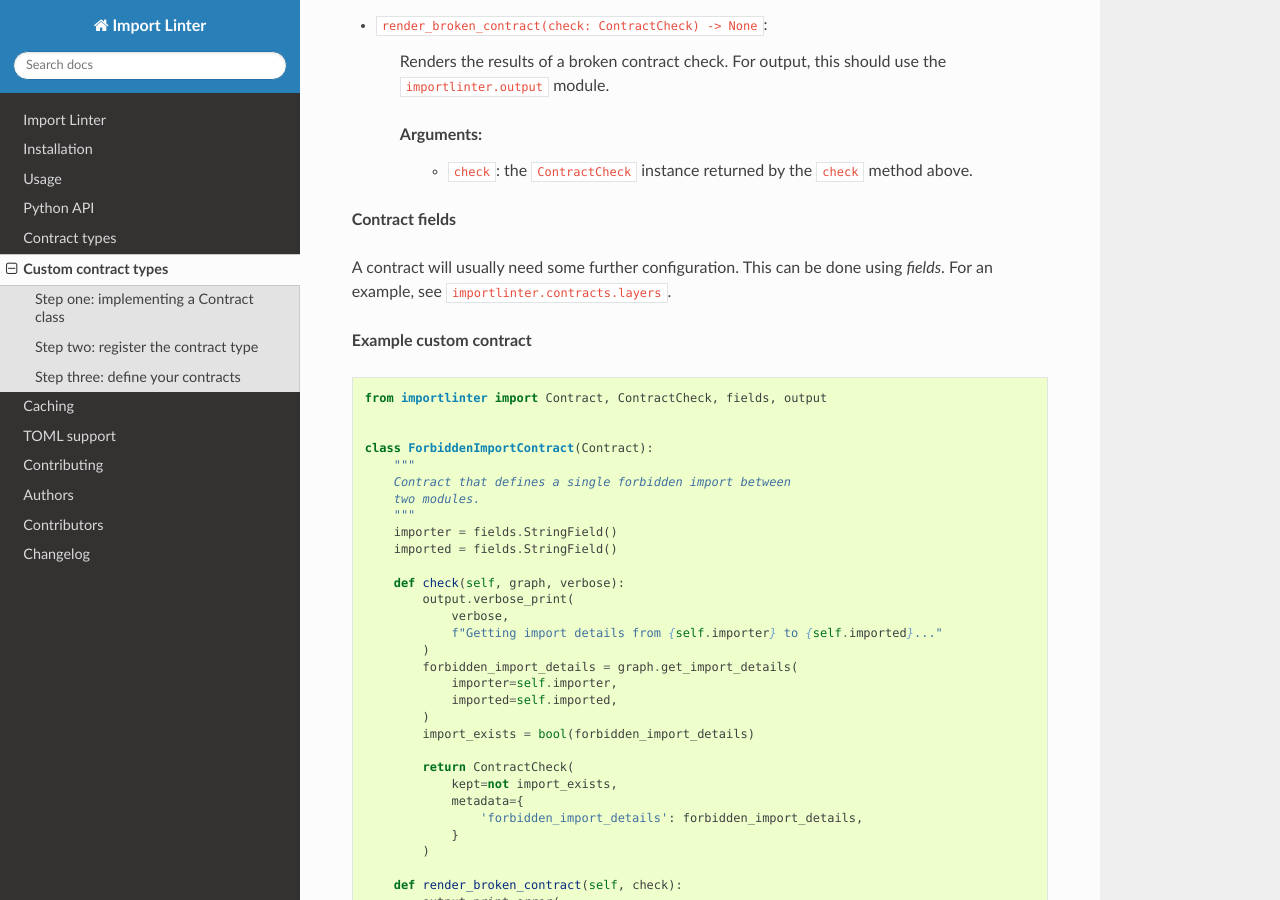
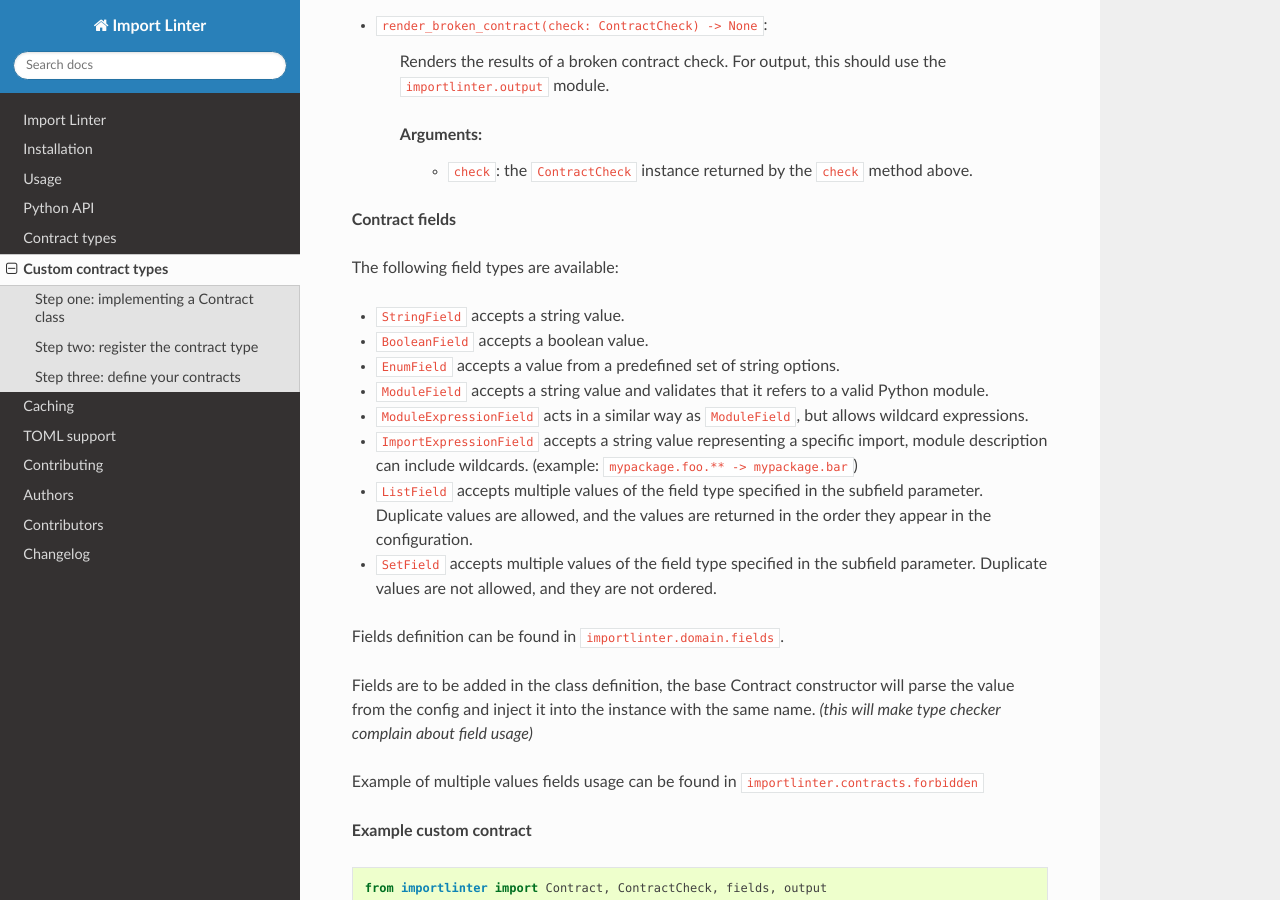
Before and after one commit to seddonym/import-linter, a Sphinx documentation site: the page built from docs/custom_contract_types.rst, in a window 1280 px wide and 900 px high, scrolled down 921 px. Built offline with Sphinx 7.4.7 and the Read the Docs theme 3.1.0, drawn with Linux system fonts in a browser that asks for light colours.

Commit message:
Add details on fields options and usage for custom contract types (#263)
The example was changed from layers to forbidden for simplicity's sake,
as the layers' one defined a specific fields type.

```diff
--- a/docs/custom_contract_types.rst
+++ b/docs/custom_contract_types.rst
@@ -40,8 +40,23 @@ following methods:
 
 **Contract fields**
 
-A contract will usually need some further configuration. This can be done using *fields*. For an example,
-see ``importlinter.contracts.layers``.
+The following field types are available:
+
+- ``StringField`` accepts a string value.
+- ``BooleanField`` accepts a boolean value.
+- ``EnumField`` accepts a value from a predefined set of string options.
+- ``ModuleField`` accepts a string value and validates that it refers to a valid Python module.
+- ``ModuleExpressionField`` acts in a similar way as ``ModuleField``, but allows wildcard expressions.
+- ``ImportExpressionField`` accepts a string value representing a specific import, module description can include wildcards. (example: ``mypackage.foo.** -> mypackage.bar``)
+- ``ListField`` accepts multiple values of the field type specified in the subfield parameter. Duplicate values are allowed, and the values are returned in the order they appear in the configuration.
+- ``SetField`` accepts multiple values of the field type specified in the subfield parameter. Duplicate values are not allowed, and they are not ordered.
+
+Fields definition can be found in ``importlinter.domain.fields``.
+
+Fields are to be added in the class definition, the base Contract constructor will parse the value from the config and inject it
+into the instance with the same name. *(this will make type checker complain about field usage)*
+
+Example of multiple values fields usage can be found in ``importlinter.contracts.forbidden``
 
 **Example custom contract**
 
```
